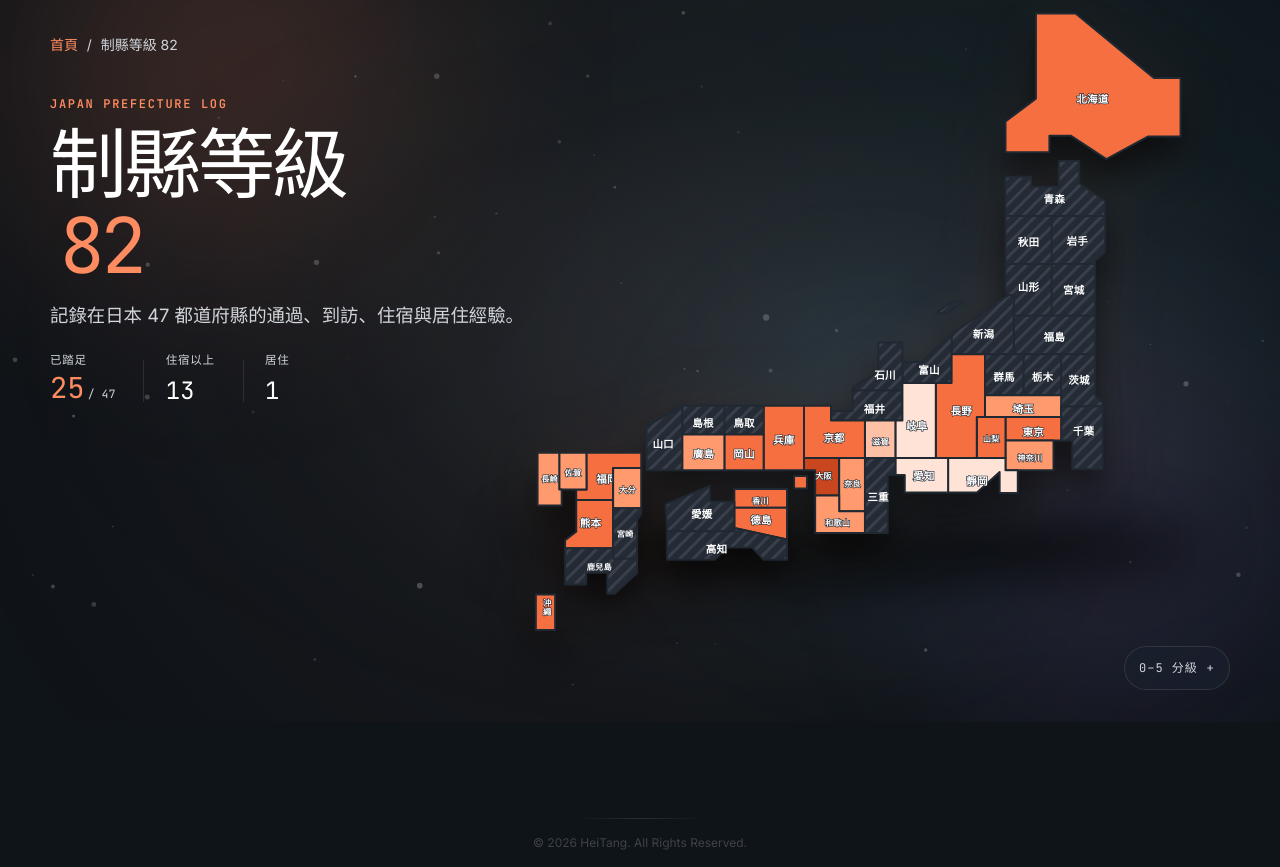
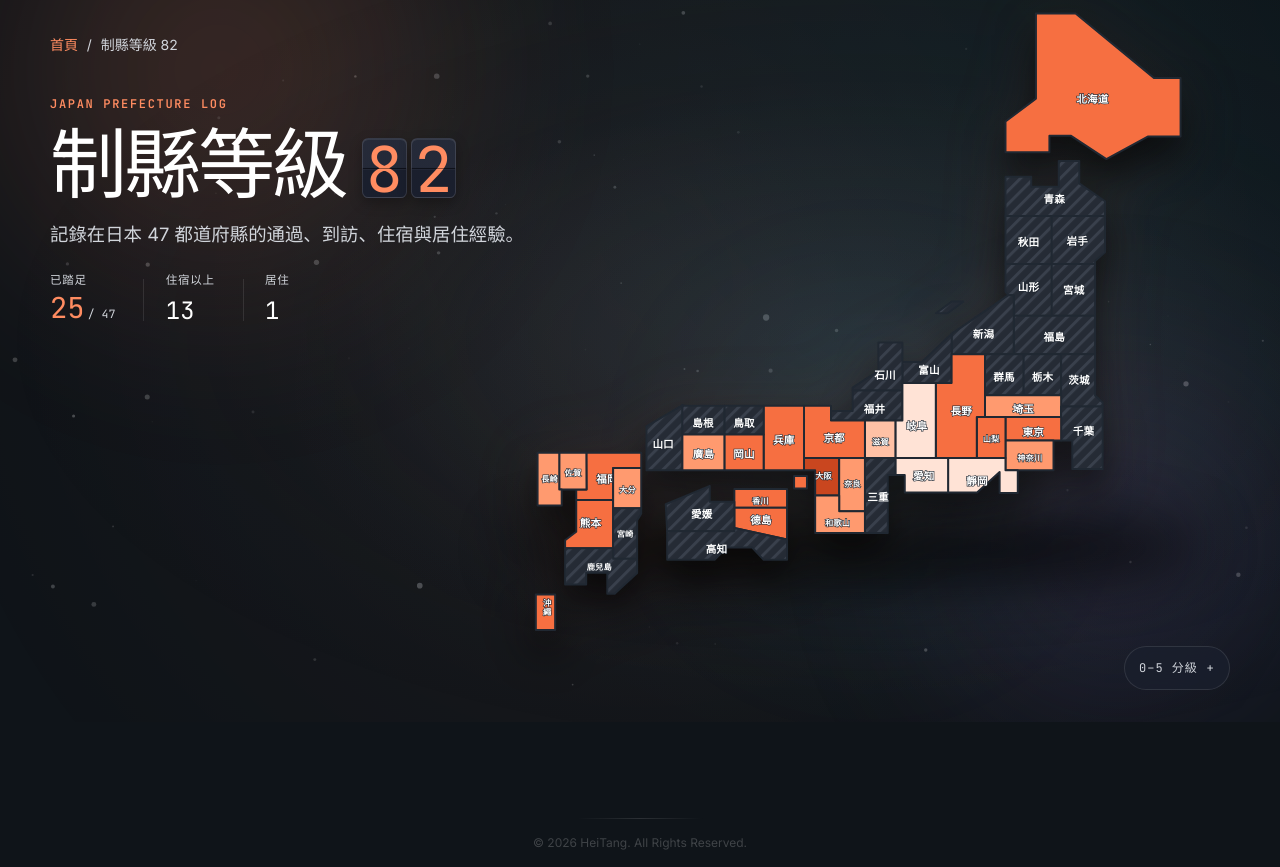
Before and after one commit to HeiTang/HeiTang-Blog-v3, an Astro site: page /japan in a window 1280 px wide. Shown: the part 78-945 px from the top of the page. Built offline with nearby package versions, Linux system fonts and the light colour scheme; Astro itself is replaced by a stand-in of ours; a web font is replaced by a local one.

Commit message:
feat(japan): add sequential split-flap score

```diff
--- a/src/data/japan.test.ts
+++ b/src/data/japan.test.ts
@@ -24,3 +24,10 @@ test('level legend content stays inside its native details element', async () =>
 
   assert.ok(detailsStart >= 0 && content > detailsStart && content < detailsEnd);
 });
+
+test('score uses per-digit flip tiles and stays on one line', async () => {
+  const source = await readFile(new URL('../pages/japan/index.astro', import.meta.url), 'utf8');
+
+  assert.match(source, /data-score-digit/);
+  assert.match(source, /white-space:\s*nowrap/);
+});
--- a/src/pages/japan/index.astro
+++ b/src/pages/japan/index.astro
@@ -5,6 +5,7 @@ import BaseLayout from '../../layouts/BaseLayout.astro';
 
 const title = `制縣等級 ${japanScore}：我的 47 都道府縣足跡`;
 const description = '記錄在日本 47 都道府縣的通過、到訪、住宿與居住經驗。';
+const japanScoreDigits = String(japanScore).split('');
 const visitedCount = japanPrefectures.filter(prefecture => prefecture.level > 0).length;
 const stayedCount = japanPrefectures.filter(prefecture => prefecture.level >= 4).length;
 const livedCount = japanPrefectures.filter(prefecture => prefecture.level === 5).length;
@@ -56,12 +57,11 @@ const structuredData = [
       <header class="page-header">
         <p class="eyebrow">JAPAN PREFECTURE LOG</p>
         <h1 aria-label={`制縣等級 ${japanScore}`}>
-          制縣等級 <span
-            class="japan-score"
-            data-japan-score={japanScore}
-            style={`--japan-score-width: ${String(japanScore).length}ch`}
-            aria-hidden="true"
-          >{japanScore}</span>
+          制縣等級<span class="japan-score" data-japan-score={japanScore} aria-hidden="true">
+            {japanScoreDigits.map(digit => (
+              <span class="japan-score-digit" data-score-digit={digit}>{digit}</span>
+            ))}
+          </span>
         </h1>
         <p>{description}</p>
         <dl class="travel-stats" aria-label="日本旅行統計">
@@ -114,23 +114,32 @@ const structuredData = [
   const score = document.querySelector<HTMLElement>('[data-japan-score]');
 
   if (score && !window.matchMedia('(prefers-reduced-motion: reduce)').matches) {
-    const target = Number(score.dataset.japanScore);
+    const digits = [...score.querySelectorAll<HTMLElement>('[data-score-digit]')];
+    const targets = digits.map(digit => Number(digit.dataset.scoreDigit));
 
-    if (Number.isFinite(target)) {
-      score.textContent = '0';
-      const duration = 1100;
+    if (targets.every(Number.isInteger)) {
+      const wait = (duration: number) => new Promise<void>(resolve => window.setTimeout(resolve, duration));
+      digits.forEach(digit => {
+        digit.textContent = '0';
+      });
 
-      requestAnimationFrame(startedAt => {
-        const updateScore = (now: number) => {
-          const progress = Math.min((now - startedAt) / duration, 1);
-          const eased = 1 - Math.pow(1 - progress, 3);
-          score.textContent = String(Math.round(target * eased));
+      const flipDigit = async (digit: HTMLElement, target: number) => {
+        for (let step = 1; step <= 10 + target; step += 1) {
+          digit.classList.remove('is-flipping');
+          void digit.offsetWidth;
+          digit.classList.add('is-flipping');
+          await wait(28);
+          digit.textContent = String(step % 10);
+          await wait(28);
+        }
+        digit.classList.remove('is-flipping');
+      };
 
-          if (progress < 1) requestAnimationFrame(updateScore);
-        };
-
-        updateScore(startedAt);
-      });
+      void (async () => {
+        for (const [index, digit] of digits.entries()) {
+          await flipDigit(digit, targets[index]);
+        }
+      })();
     }
   }
 
@@ -202,20 +211,72 @@ const structuredData = [
   }
 
   h1 {
+    display: flex;
+    flex-wrap: nowrap;
+    gap: 0.2em;
+    align-items: baseline;
     margin-bottom: 0.8rem;
     font-size: clamp(2.8rem, 6vw, 4.8rem);
     line-height: 1.05;
     letter-spacing: -0.035em;
+    white-space: nowrap;
   }
 
   .japan-score {
-    display: inline-block;
-    min-width: var(--japan-score-width);
+    display: inline-flex;
+    flex: none;
+    gap: 0.06em;
+    perspective: 6em;
+    font-family: 'JetBrains Mono', monospace;
+    font-size: 0.82em;
+    font-variant-numeric: tabular-nums;
+    letter-spacing: 0;
+    line-height: 1;
+  }
+
+  .japan-score-digit {
+    position: relative;
+    display: inline-grid;
+    width: 0.72em;
+    height: 0.96em;
+    overflow: hidden;
+    border: 1px solid rgb(var(--color-text-primary) / 0.12);
+    border-radius: 0.1em;
+    place-items: center;
+    background: linear-gradient(
+      to bottom,
+      rgb(var(--color-bg-light) / 0.9) 0 49%,
+      rgb(var(--color-bg-medium) / 0.96) 50% 100%
+    );
+    box-shadow:
+      inset 0 1px 0 rgb(var(--color-text-primary) / 0.08),
+      0 0.08em 0.2em rgba(0, 0, 0, 0.28);
     color: rgb(var(--color-text-accent));
-    font-family: 'JetBrains Mono', monospace;
-    font-variant-numeric: tabular-nums;
-    letter-spacing: -0.06em;
-    text-align: right;
+    line-height: 1;
+    transform-origin: center;
+    backface-visibility: hidden;
+  }
+
+  .japan-score-digit::after {
+    position: absolute;
+    top: 50%;
+    right: 0;
+    left: 0;
+    height: 1px;
+    background: rgba(0, 0, 0, 0.42);
+    box-shadow: 0 1px 0 rgb(var(--color-text-primary) / 0.04);
+    content: '';
+  }
+
+  .japan-score-digit.is-flipping {
+    animation: japan-score-flip 56ms linear;
+  }
+
+  @keyframes japan-score-flip {
+    0% { filter: brightness(1); transform: rotateX(0); }
+    49% { filter: brightness(0.72); transform: rotateX(-88deg); }
+    50% { filter: brightness(0.72); transform: rotateX(88deg); }
+    100% { filter: brightness(1); transform: rotateX(0); }
   }
 
   .page-header > p:last-of-type {
```
